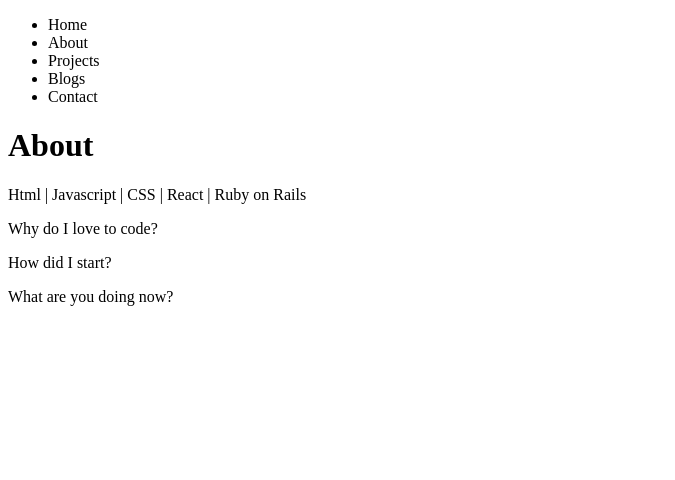
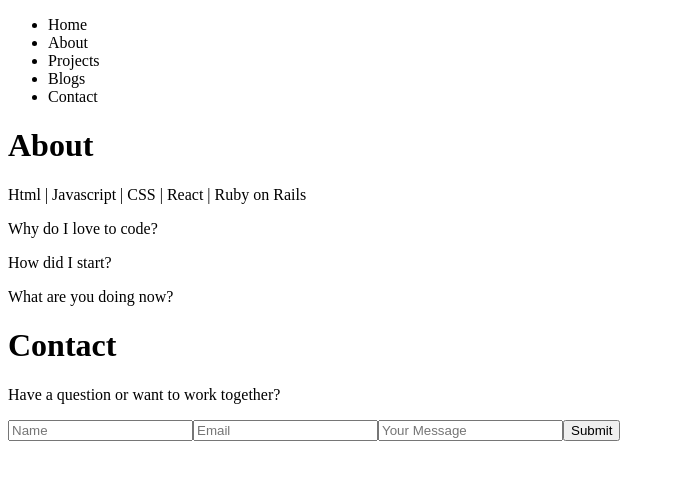
Before and after one commit to stacksonstack/my-portfolio, a React (Create React App) app: page / in a window 1280 px wide. Shown: the top 480 px of the page, without its empty margins (0-675 px from the left). Built offline with nearby package versions, Linux system fonts and the light colour scheme.

Commit message:
built foundation for home page

```diff
--- a/src/App.js
+++ b/src/App.js
@@ -1,12 +1,14 @@
 import './App.css';
 import NavBar from './Components/NavBar'
 import About from './Components/About'
+import Contact from './Components/Contact'
 
 function App() {
   return (
     <div >
       <NavBar />
       <About />
+      <Contact />
     </div>
   );
 }
--- a/src/Components/About.js
+++ b/src/Components/About.js
@@ -9,5 +9,4 @@ function About(){
         </div>
     )
 }
-
 export default About;
--- /dev/null
+++ b/src/Components/Contact.js
@@ -0,0 +1,16 @@
+function Contact(){
+    return(
+        <div>
+            <h1>Contact</h1>
+            <p>Have a question or want to work together?</p>
+            <form>
+                <input placeholder="Name" />
+                <input placeholder="Email" />
+                <input placeholder="Your Message" />
+                <button>Submit</button>
+            </form>
+        </div>
+    )
+}
+
+export default Contact;
```
Also changed, not shown: src/Components/Home.js (added, +15 -0 lines).
